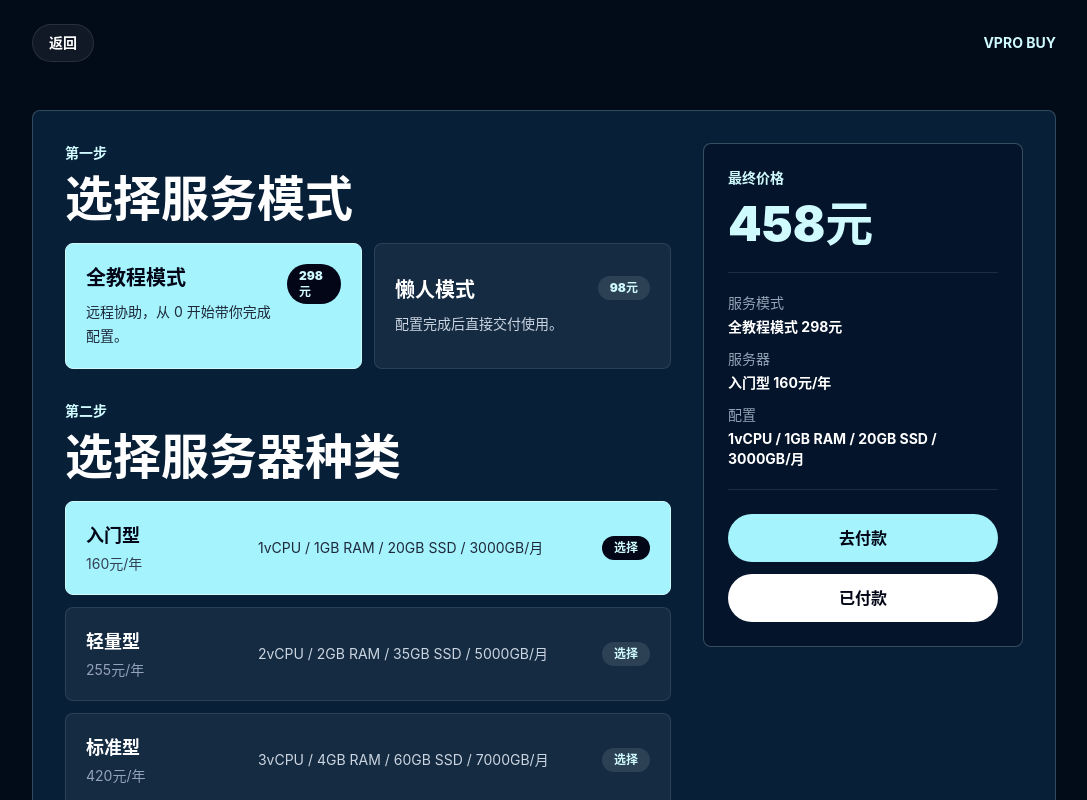
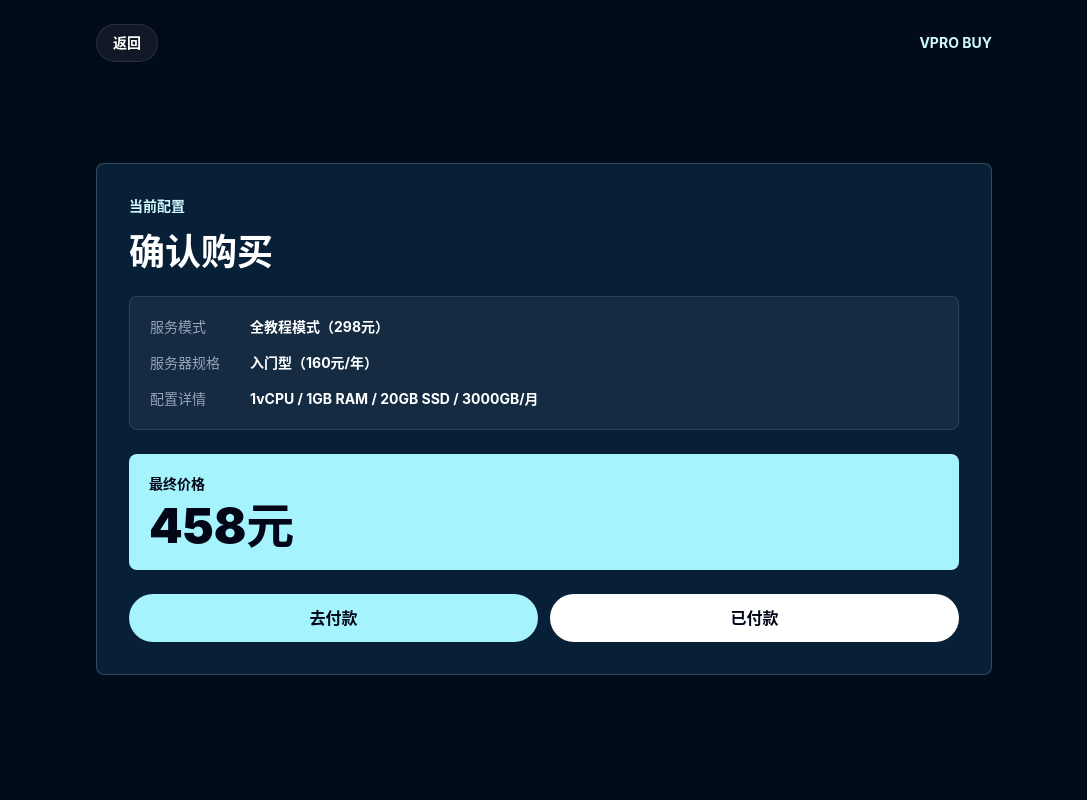
Before and after one commit to HCwish/vpn, a Next.js app: page /pay in a window 1280 px wide. Shown: the top 800 px of the page, without its empty margins (96-1183 px from the left). Built offline with nearby package versions, Linux system fonts and the light colour scheme.

Commit message:
Add files via upload

```diff
--- a/app/page.tsx
+++ b/app/page.tsx
@@ -1,5 +1,8 @@
+"use client";
+
 import Image from "next/image";
 import Link from "next/link";
+import { useMemo, useState } from "react";
 
 const serviceModes = [
   {
@@ -41,6 +44,17 @@ const faqs = [
 ];
 
 export default function Home() {
+  const [modeIndex, setModeIndex] = useState(0);
+  const [planIndex, setPlanIndex] = useState(0);
+  const selectedMode = serviceModes[modeIndex];
+  const selectedPlan = serverPlans[planIndex];
+  const totalPrice = selectedMode.fee + selectedPlan.serverFee;
+
+  const buyHref = useMemo(
+    () => `/pay?mode=${modeIndex}&plan=${planIndex}`,
+    [modeIndex, planIndex]
+  );
+
   return (
     <main className="min-h-screen bg-[#020b18] text-white">
       <section className="relative min-h-[92vh] overflow-hidden">
@@ -167,8 +181,8 @@ export default function Home() {
         <div className="mx-auto max-w-7xl">
           <SectionTitle
             eyebrow="选择商品"
-            title="收费=一次性服务费+服务器年费"
-            description="服务费只收取一次；服务器费用按年参考，实际价格以服务商当前价格为准。"
+            title="先选模式，再选服务器"
+            description="最终价格=服务模式价格+服务器年费。默认是全教程模式和入门型服务器。"
           />
 
           <div className="mt-12 grid gap-6 lg:grid-cols-[1.15fr_0.85fr] lg:items-start">
@@ -176,42 +190,62 @@ export default function Home() {
               <div>
                 <p className="mb-3 text-sm font-semibold text-cyan-100">服务模式</p>
                 <div className="grid gap-3 md:grid-cols-2">
-                  {serviceModes.map((mode) => (
-                    <article key={mode.name} className="rounded-lg border border-white/10 bg-white/[0.055] p-5">
+                  {serviceModes.map((mode, index) => {
+                    const isSelected = modeIndex === index;
+                    return (
+                      <button
+                        key={mode.name}
+                        type="button"
+                        onClick={() => setModeIndex(index)}
+                        className={`rounded-lg border p-5 text-left transition focus:outline-none focus:ring-2 focus:ring-cyan-100 ${
+                          isSelected ? "border-cyan-100 bg-cyan-200 text-slate-950" : "border-white/10 bg-white/[0.055] text-white hover:bg-white/[0.08]"
+                        }`}
+                      >
                         <div className="flex items-start justify-between gap-4">
                           <div>
                             <p className="text-xl font-black">{mode.name}</p>
-                          <p className="mt-3 text-sm leading-6 text-slate-300">{mode.text}</p>
+                            <p className={`mt-3 text-sm leading-6 ${isSelected ? "text-slate-800" : "text-slate-300"}`}>{mode.text}</p>
                           </div>
-                        <span className="rounded-full bg-white/10 px-3 py-1 text-xs font-black text-cyan-100">
+                          <span className={`rounded-full px-3 py-1 text-xs font-black ${isSelected ? "bg-slate-950 text-cyan-100" : "bg-white/10 text-cyan-100"}`}>
                             {mode.badge}
                           </span>
                         </div>
-                      <p className="mt-5 text-3xl font-black text-cyan-100">{mode.fee}元</p>
-                    </article>
-                  ))}
+                        <p className="mt-5 text-3xl font-black">{mode.fee}元</p>
+                      </button>
+                    );
+                  })}
                 </div>
               </div>
 
               <div>
                 <p className="mb-3 text-sm font-semibold text-cyan-100">服务器规格</p>
                 <div className="grid gap-3">
-                  {serverPlans.map((plan) => (
-                    <article key={plan.name} className="rounded-lg border border-white/10 bg-white/[0.055] p-5">
+                  {serverPlans.map((plan, index) => {
+                    const isSelected = planIndex === index;
+                    return (
+                      <button
+                        key={plan.name}
+                        type="button"
+                        onClick={() => setPlanIndex(index)}
+                        className={`rounded-lg border p-5 text-left transition focus:outline-none focus:ring-2 focus:ring-cyan-100 ${
+                          isSelected ? "border-cyan-100 bg-cyan-200 text-slate-950" : "border-white/10 bg-white/[0.055] text-white hover:bg-white/[0.08]"
+                        }`}
+                      >
                         <div className="grid gap-4 md:grid-cols-[0.8fr_1.2fr] md:items-center">
                           <div>
                             <p className="text-sm font-bold">{plan.name}</p>
                             <p className="mt-2 text-2xl font-black">{plan.cpu}</p>
                           </div>
-                        <div className="grid gap-2 text-sm text-slate-300 md:grid-cols-2">
+                          <div className={`grid gap-2 text-sm md:grid-cols-2 ${isSelected ? "text-slate-800" : "text-slate-300"}`}>
                             <span>{plan.storage}</span>
                             <span>{plan.memory}</span>
                             <span>{plan.traffic}</span>
                             <span>每年 {plan.serverFee} 元</span>
                           </div>
                         </div>
-                    </article>
-                  ))}
+                      </button>
+                    );
+                  })}
                 </div>
               </div>
             </div>
@@ -219,21 +253,18 @@ export default function Home() {
             <aside className="lg:sticky lg:top-8">
               <div className="rounded-lg border border-cyan-100/[0.22] bg-[#081f38] p-6 shadow-[0_0_90px_rgba(56,189,248,0.16)]">
                 <div className="border-b border-white/10 pb-5">
-                  <p className="text-sm text-slate-400">推荐参考价</p>
-                  <p className="mt-3 text-5xl font-black text-cyan-100">458元</p>
+                  <p className="text-sm text-slate-400">当前最终价格</p>
+                  <p className="mt-3 text-5xl font-black text-cyan-100">{totalPrice}元</p>
                 </div>
                 <div className="space-y-4 py-6">
-                  <PriceLine label="服务模式" value="全教程模式" />
-                  <PriceLine label="一次性服务费" value="298元" />
-                  <PriceLine label="服务器费用" value="160元/年" />
-                  <PriceLine label="服务器规格" value="入门型" />
+                  <PriceLine label="服务模式" value={selectedMode.name} />
+                  <PriceLine label="服务价格" value={`${selectedMode.fee}元`} />
+                  <PriceLine label="服务器规格" value={selectedPlan.name} />
+                  <PriceLine label="服务器年费" value={`${selectedPlan.serverFee}元`} />
                 </div>
-                <Link href="/pay" className="inline-flex min-h-12 w-full items-center justify-center rounded-full bg-cyan-200 px-7 text-base font-bold text-slate-950 transition hover:bg-white">
+                <Link href={buyHref} className="inline-flex min-h-12 w-full items-center justify-center rounded-full bg-cyan-200 px-7 text-base font-bold text-slate-950 transition hover:bg-white">
                   立即购买
                 </Link>
-                <p className="mt-4 text-xs leading-6 text-slate-400">
-                  如需其他规格，付款后通过名片页面联系调整。
-                </p>
               </div>
             </aside>
           </div>
--- a/app/pay/page.tsx
+++ b/app/pay/page.tsx
@@ -1,22 +1,14 @@
 "use client";
 
 import Link from "next/link";
-import { useMemo, useState } from "react";
+import { useEffect, useState } from "react";
 
 const buyUrl =
   "https://h5.m.goofish.com/item?forceFlush=1&id=1052728878633&ut_sk=1.aPZoNuzLYkEDAOY9u7z86CFq_12431167_1779462515970.Copy.detail.1052728878633.2218546656173";
 
 const serviceModes = [
-  {
-    name: "全教程模式",
-    fee: 298,
-    text: "远程协助，从 0 开始带你完成配置。"
-  },
-  {
-    name: "懒人模式",
-    fee: 98,
-    text: "配置完成后直接交付使用。"
-  }
+  { name: "全教程模式", fee: 298 },
+  { name: "懒人模式", fee: 98 }
 ];
 
 const serverPlans = [
@@ -31,18 +23,20 @@ export default function PayPage() {
   const [modeIndex, setModeIndex] = useState(0);
   const [planIndex, setPlanIndex] = useState(0);
 
+  useEffect(() => {
+    const params = new URLSearchParams(window.location.search);
+    setModeIndex(readIndex(params.get("mode"), serviceModes.length));
+    setPlanIndex(readIndex(params.get("plan"), serverPlans.length));
+  }, []);
+
   const selectedMode = serviceModes[modeIndex];
   const selectedPlan = serverPlans[planIndex];
   const totalPrice = selectedMode.fee + selectedPlan.serverFee;
-
-  const cardHref = useMemo(
-    () => `/card?mode=${modeIndex}&plan=${planIndex}`,
-    [modeIndex, planIndex]
-  );
+  const cardHref = `/card?mode=${modeIndex}&plan=${planIndex}`;
 
   return (
     <main className="min-h-screen bg-[#020b18] px-5 py-6 text-white sm:px-8">
-      <div className="mx-auto flex min-h-[calc(100vh-3rem)] max-w-5xl flex-col">
+      <div className="mx-auto flex min-h-[calc(100vh-3rem)] max-w-4xl flex-col">
         <header className="flex items-center justify-between">
           <Link
             href="/#pricing"
@@ -53,113 +47,37 @@ export default function PayPage() {
           <span className="text-sm font-bold text-cyan-100">VPRO BUY</span>
         </header>
 
-        <section className="py-12">
-          <div className="rounded-lg border border-cyan-100/20 bg-[#081f38] p-6 sm:p-8">
-            <div className="grid gap-8 lg:grid-cols-[1fr_20rem] lg:items-start">
-              <div className="space-y-8">
-                <div>
-                  <p className="text-sm font-semibold text-cyan-100">第一步</p>
-                  <h1 className="mt-3 text-3xl font-semibold tracking-normal sm:text-5xl">
-                    选择服务模式
-                  </h1>
-                  <div className="mt-5 grid gap-3 sm:grid-cols-2">
-                    {serviceModes.map((mode, index) => {
-                      const isSelected = modeIndex === index;
-                      return (
-                        <button
-                          key={mode.name}
-                          type="button"
-                          onClick={() => setModeIndex(index)}
-                          className={`rounded-lg border p-5 text-left transition focus:outline-none focus:ring-2 focus:ring-cyan-100 ${
-                            isSelected
-                              ? "border-cyan-100 bg-cyan-200 text-slate-950"
-                              : "border-white/10 bg-white/[0.055] text-white hover:bg-white/[0.09]"
-                          }`}
-                        >
-                          <div className="flex items-start justify-between gap-3">
-                            <div>
-                              <p className="text-xl font-black">{mode.name}</p>
-                              <p className={`mt-2 text-sm leading-6 ${isSelected ? "text-slate-800" : "text-slate-300"}`}>
-                                {mode.text}
-                              </p>
-                            </div>
-                            <span className={`rounded-full px-3 py-1 text-xs font-black ${isSelected ? "bg-slate-950 text-cyan-100" : "bg-white/10 text-cyan-100"}`}>
-                              {mode.fee}元
-                            </span>
-                          </div>
-                        </button>
-                      );
-                    })}
-                  </div>
+        <section className="flex flex-1 items-center py-14">
+          <div className="w-full rounded-lg border border-cyan-100/20 bg-[#081f38] p-6 sm:p-8">
+            <p className="text-sm font-semibold text-cyan-100">当前配置</p>
+            <h1 className="mt-4 text-4xl font-semibold tracking-normal">确认购买</h1>
+
+            <div className="mt-6 grid gap-4 rounded-lg border border-white/10 bg-white/[0.055] p-5 text-sm">
+              <Line label="服务模式" value={`${selectedMode.name}（${selectedMode.fee}元）`} />
+              <Line label="服务器规格" value={`${selectedPlan.name}（${selectedPlan.serverFee}元/年）`} />
+              <Line label="配置详情" value={selectedPlan.detail} />
             </div>
 
-                <div>
-                  <p className="text-sm font-semibold text-cyan-100">第二步</p>
-                  <h2 className="mt-3 text-3xl font-semibold tracking-normal sm:text-5xl">
-                    选择服务器种类
-                  </h2>
-                  <div className="mt-5 grid gap-3">
-                    {serverPlans.map((plan, index) => {
-                      const isSelected = planIndex === index;
-                      return (
-                        <button
-                          key={plan.name}
-                          type="button"
-                          onClick={() => setPlanIndex(index)}
-                          className={`rounded-lg border p-5 text-left transition focus:outline-none focus:ring-2 focus:ring-cyan-100 ${
-                            isSelected
-                              ? "border-cyan-100 bg-cyan-200 text-slate-950"
-                              : "border-white/10 bg-white/[0.055] text-white hover:bg-white/[0.09]"
-                          }`}
-                        >
-                          <div className="grid gap-3 sm:grid-cols-[0.65fr_1.35fr_auto] sm:items-center">
-                            <div>
-                              <p className="text-lg font-black">{plan.name}</p>
-                              <p className={`mt-1 text-sm ${isSelected ? "text-slate-700" : "text-slate-400"}`}>
-                                {plan.serverFee}元/年
-                              </p>
-                            </div>
-                            <p className={`text-sm leading-6 ${isSelected ? "text-slate-800" : "text-slate-300"}`}>
-                              {plan.detail}
-                            </p>
-                            <span className={`rounded-full px-3 py-1 text-xs font-black ${isSelected ? "bg-slate-950 text-cyan-100" : "bg-white/10 text-cyan-100"}`}>
-                              选择
-                            </span>
-                          </div>
-                        </button>
-                      );
-                    })}
-                  </div>
-                </div>
+            <div className="mt-6 rounded-lg bg-cyan-200 p-5 text-slate-950">
+              <p className="text-sm font-black">最终价格</p>
+              <p className="mt-2 text-5xl font-black">{totalPrice}元</p>
             </div>
 
-              <aside className="rounded-lg border border-cyan-100/25 bg-slate-950/40 p-6 lg:sticky lg:top-8">
-                <p className="text-sm font-semibold text-cyan-100">最终价格</p>
-                <p className="mt-3 text-5xl font-black text-cyan-100">{totalPrice}元</p>
-
-                <div className="my-6 space-y-3 border-y border-white/10 py-5 text-sm">
-                  <Line label="服务模式" value={`${selectedMode.name} ${selectedMode.fee}元`} />
-                  <Line label="服务器" value={`${selectedPlan.name} ${selectedPlan.serverFee}元/年`} />
-                  <Line label="配置" value={selectedPlan.detail} />
-                </div>
-
-                <div className="grid gap-3">
+            <div className="mt-6 grid gap-3 sm:grid-cols-2">
               <a
                 href={buyUrl}
                 target="_blank"
                 rel="noreferrer"
-                    className="inline-flex min-h-12 items-center justify-center rounded-full bg-cyan-200 px-7 text-base font-bold text-slate-950 transition hover:bg-white"
+                className="inline-flex min-h-12 items-center justify-center rounded-full bg-cyan-200 px-7 text-base font-bold text-slate-950"
               >
                 去付款
               </a>
               <Link
                 href={cardHref}
-                    className="inline-flex min-h-12 items-center justify-center rounded-full bg-white px-7 text-base font-bold text-slate-950 transition hover:bg-cyan-100"
+                className="inline-flex min-h-12 items-center justify-center rounded-full bg-white px-7 text-base font-bold text-slate-950"
               >
                 已付款
               </Link>
-                </div>
-              </aside>
             </div>
           </div>
         </section>
@@ -170,9 +88,19 @@ export default function PayPage() {
 
 function Line({ label, value }: { label: string; value: string }) {
   return (
-    <div className="grid gap-1">
+    <div className="grid gap-1 sm:grid-cols-[6rem_1fr]">
       <span className="text-slate-400">{label}</span>
       <span className="font-bold text-white">{value}</span>
     </div>
   );
 }
+
+function readIndex(value: string | null, max: number) {
+  const parsed = Number(value);
+
+  if (!Number.isInteger(parsed) || parsed < 0 || parsed >= max) {
+    return 0;
+  }
+
+  return parsed;
+}
```
Lines whose indentation alone changed are shown as unchanged.
